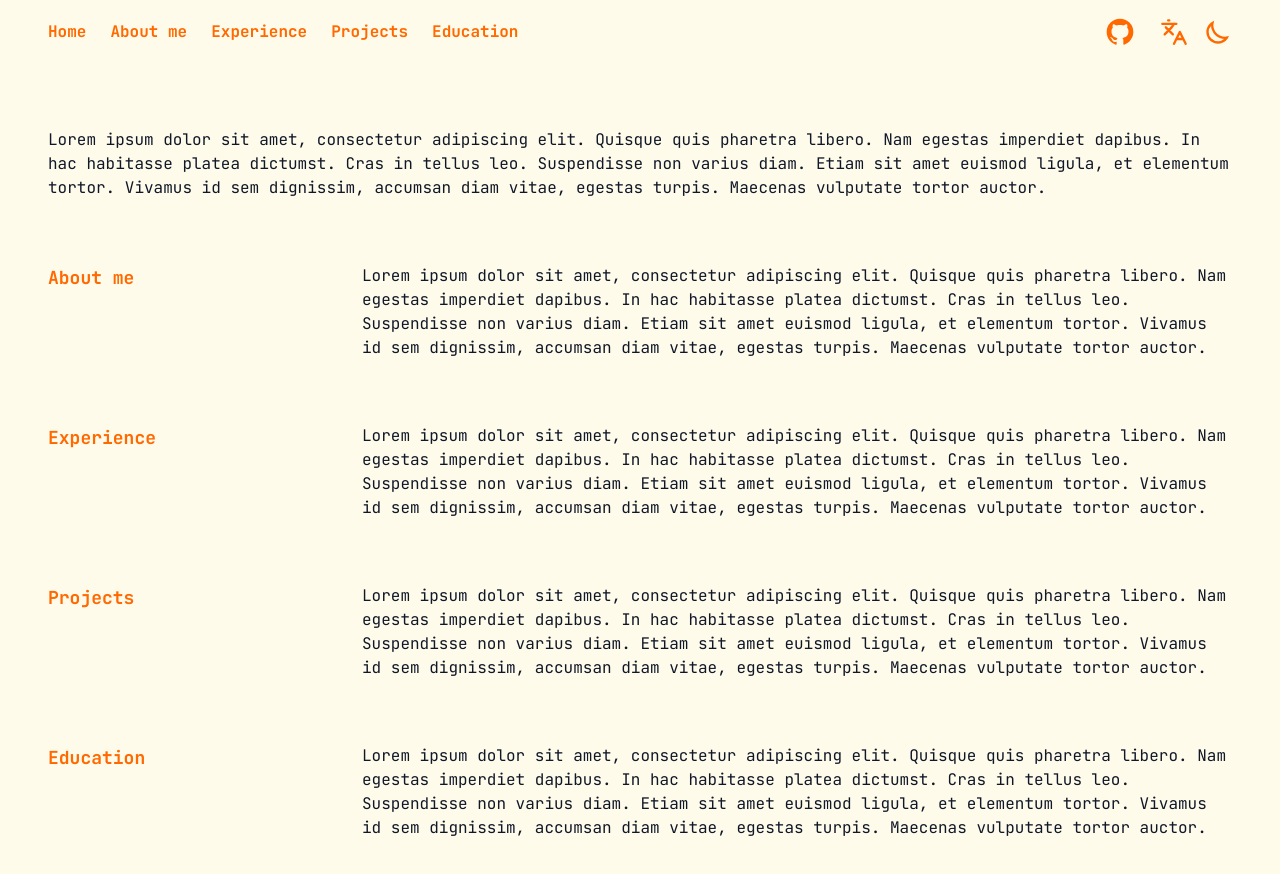
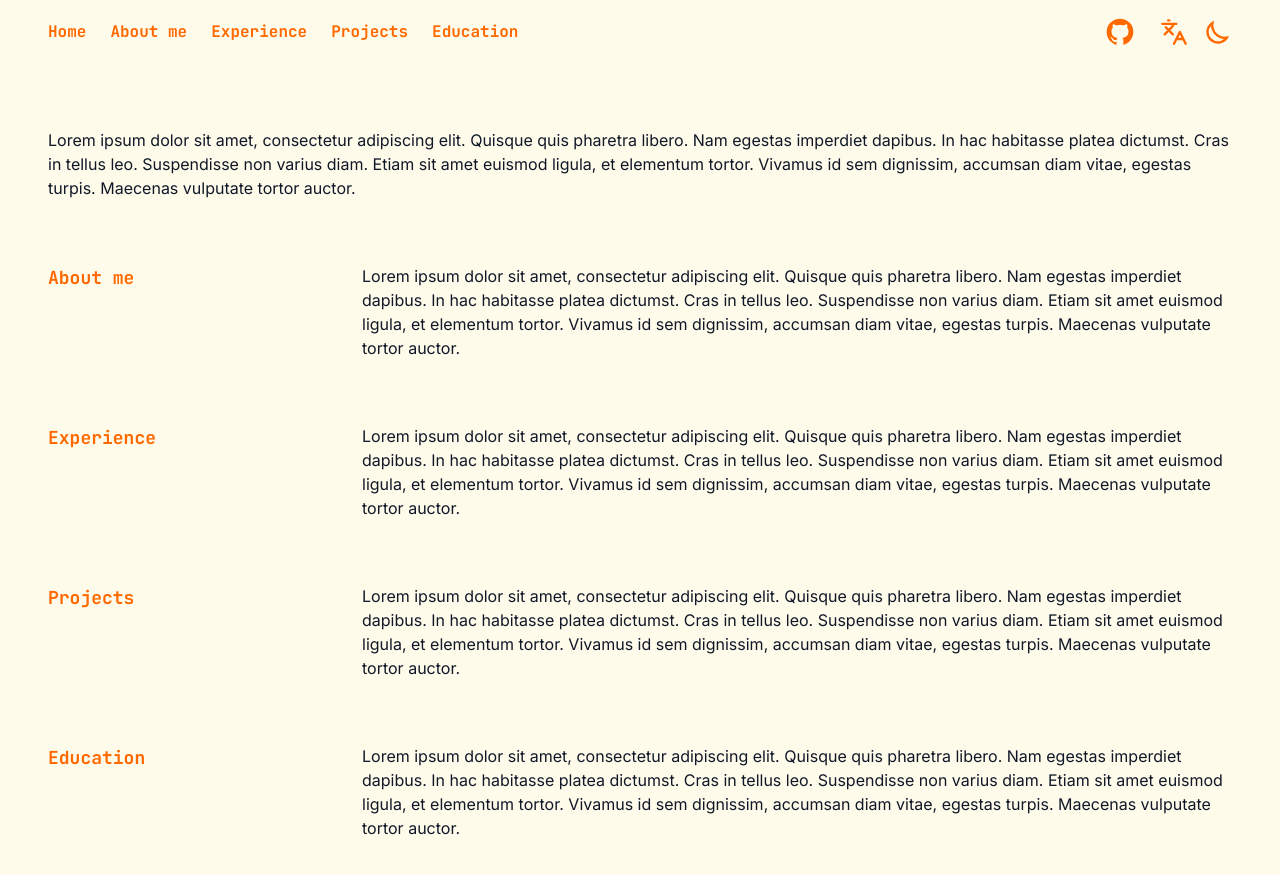
Before and after one commit to Pixoll/portfolio, a SvelteKit app: page / in a window 1280 px wide. Shown: the top 874 px of the page. Built offline with nearby package versions, Linux system fonts and the light colour scheme.

Commit message:
feat: set Inter as the default font and Jetbrains Mono as monospace

```diff
--- a/src/app.css
+++ b/src/app.css
@@ -1,8 +1,10 @@
+@import url("https://fonts.googleapis.com/css2?family=Inter:ital,opsz,wght@0,14..32,100..900;1,14..32,100..900&display=swap");
 @import url("https://fonts.googleapis.com/css2?family=JetBrains+Mono:ital,wght@0,100..800;1,100..800&display=swap");
 @import "tailwindcss";
 
 @custom-variant dark (&:where(.dark, .dark *));
 
 @theme {
-  --default-font-family: "JetBrains Mono";
+  --default-font-family: "Inter";
+  --font-mono: "JetBrains Mono", Consolas, monospace;
 }
--- a/src/lib/components/AboutMe.svelte
+++ b/src/lib/components/AboutMe.svelte
@@ -3,7 +3,7 @@
 </script>
 
 <section id="about-me" class="flex gap-6 py-8">
-  <h1 class="basis-1/4 text-lg font-bold text-orange-500">{$t.sections.aboutMe}</h1>
+  <h1 class="basis-1/4 text-lg font-mono font-bold text-orange-500">{$t.sections.aboutMe}</h1>
   <div class="basis-3/4">
     Lorem ipsum dolor sit amet, consectetur adipiscing elit. Quisque quis pharetra libero. Nam egestas imperdiet dapibus.
     In hac habitasse platea dictumst. Cras in tellus leo. Suspendisse non varius diam. Etiam sit amet euismod ligula, et
--- a/src/lib/components/Education.svelte
+++ b/src/lib/components/Education.svelte
@@ -3,7 +3,7 @@
 </script>
 
 <section id="education" class="flex gap-6 py-8">
-  <h1 class="basis-1/4 text-lg font-bold text-orange-500">{$t.sections.education}</h1>
+  <h1 class="basis-1/4 text-lg font-mono font-bold text-orange-500">{$t.sections.education}</h1>
   <div class="basis-3/4">
     Lorem ipsum dolor sit amet, consectetur adipiscing elit. Quisque quis pharetra libero. Nam egestas imperdiet dapibus.
     In hac habitasse platea dictumst. Cras in tellus leo. Suspendisse non varius diam. Etiam sit amet euismod ligula, et
--- a/src/lib/components/Experience.svelte
+++ b/src/lib/components/Experience.svelte
@@ -3,7 +3,7 @@
 </script>
 
 <section id="experience" class="flex gap-6 py-8">
-  <h1 class="basis-1/4 text-lg font-bold text-orange-500">{$t.sections.experience}</h1>
+  <h1 class="basis-1/4 text-lg font-mono font-bold text-orange-500">{$t.sections.experience}</h1>
   <div class="basis-3/4">
     Lorem ipsum dolor sit amet, consectetur adipiscing elit. Quisque quis pharetra libero. Nam egestas imperdiet dapibus.
     In hac habitasse platea dictumst. Cras in tellus leo. Suspendisse non varius diam. Etiam sit amet euismod ligula, et
--- a/src/lib/components/Header.svelte
+++ b/src/lib/components/Header.svelte
@@ -45,7 +45,7 @@
 >
   <section
     class={
-      "flex gap-6 font-bold w-fit [&>a]:hover:underline [&>a]:decoration-orange-500 [&>a]:decoration-2"
+      "flex gap-6 font-mono font-bold w-fit [&>a]:hover:underline [&>a]:decoration-orange-500 [&>a]:decoration-2"
       + " [&>a]:underline-offset-2"
     }
   >
--- a/src/lib/components/Projects.svelte
+++ b/src/lib/components/Projects.svelte
@@ -3,7 +3,7 @@
 </script>
 
 <section id="projects" class="flex gap-6 py-8">
-  <h1 class="basis-1/4 text-lg font-bold text-orange-500">{$t.sections.projects}</h1>
+  <h1 class="basis-1/4 text-lg font-mono font-bold text-orange-500">{$t.sections.projects}</h1>
   <div class="basis-3/4">
     Lorem ipsum dolor sit amet, consectetur adipiscing elit. Quisque quis pharetra libero. Nam egestas imperdiet dapibus.
     In hac habitasse platea dictumst. Cras in tellus leo. Suspendisse non varius diam. Etiam sit amet euismod ligula, et
```
